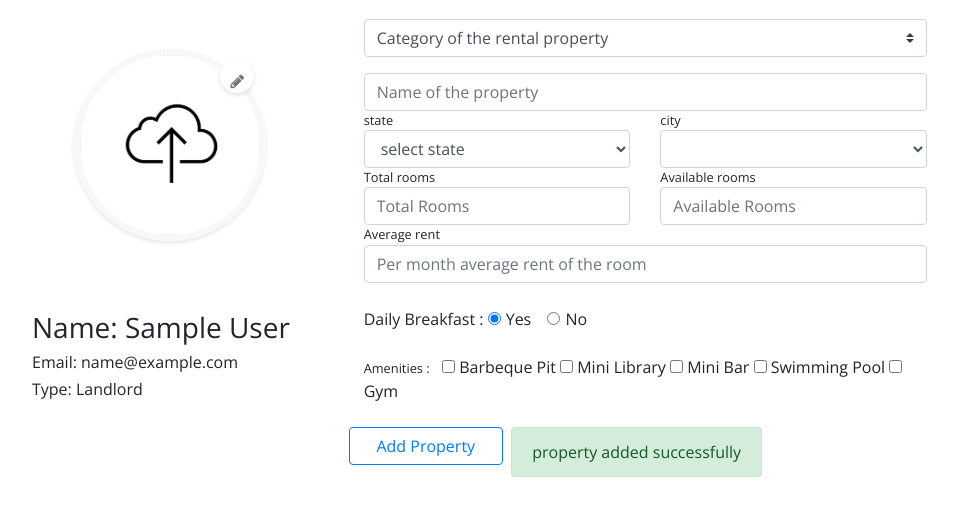
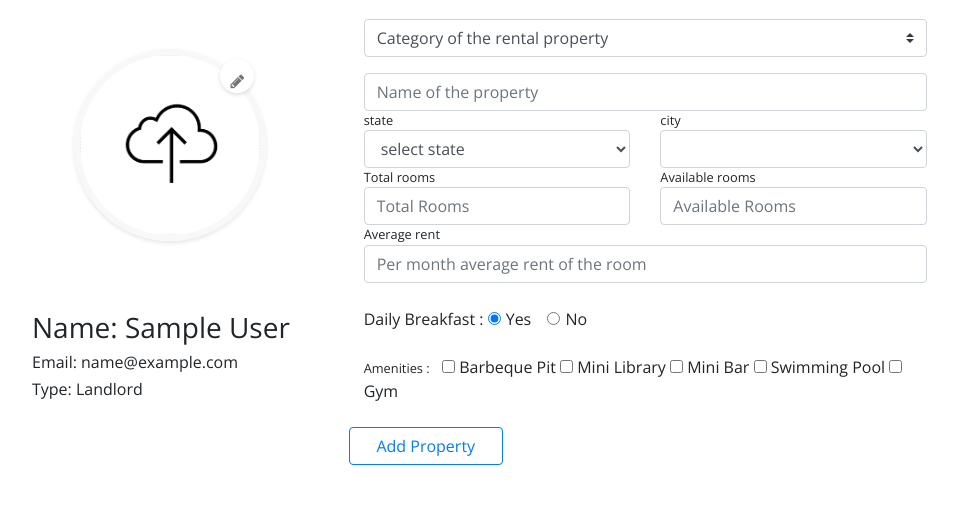
Before and after one commit to satyavinay456/searchmyroom, a Flask app: page /landlord in a window 1280 px wide. Shown: the part 107-625 px from the top of the page, without its empty margins (153-1111 px from the left). Run offline with Flask 2, Linux system fonts and the light colour scheme; the visitor is signed in with stand-in values (Sample User, id 1); lists and menus that the app fills with data are empty; some libraries are stand-ins or nearby versions.

Commit message:
Update Landlord.html

```diff
--- a/templates/Landlord.html
+++ b/templates/Landlord.html
@@ -152,7 +152,7 @@
         <div class="row">
           <button type="submit" id="landlord_add_btn" style="width:26%;height:6.5%"class="btn btn-outline-primary">Add Property</button>
             &nbsp;&nbsp;
-            <div class="alert alert-success" id="success_alert"  role="alert"> property added successfully</div>
+            <div class="alert alert-success" id="success_alert" style="display:none;  role="alert"> property added successfully</div>
             <div class="alert alert-danger" id="danger_alert" style="display:none;" role="alert"> failed to add property</div>
           <!-- <div  class="alert alert-danger" role="alert"></div> -->
           {% with messages = get_flashed_messages(category_filter=["error"]) %} </div>
```
